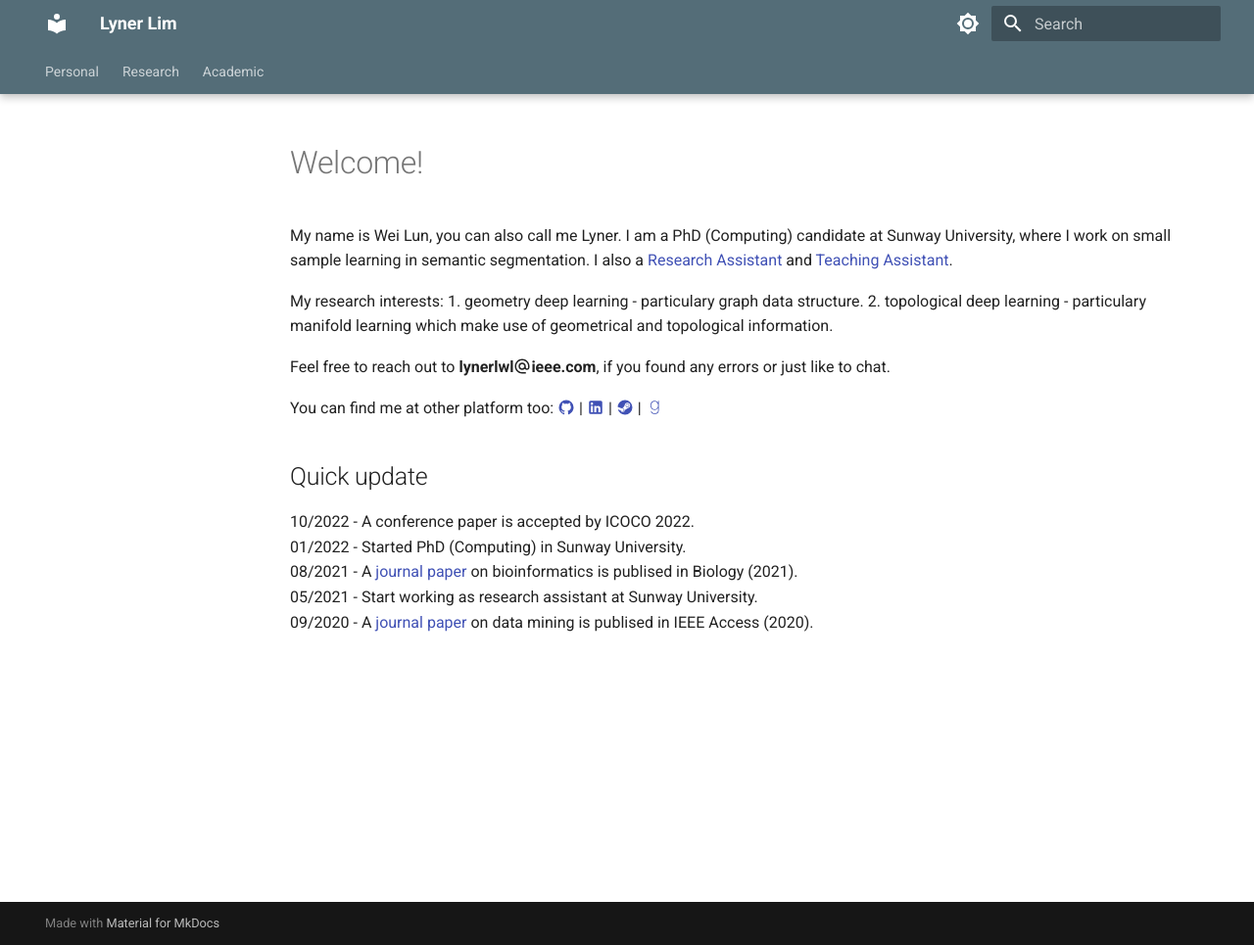
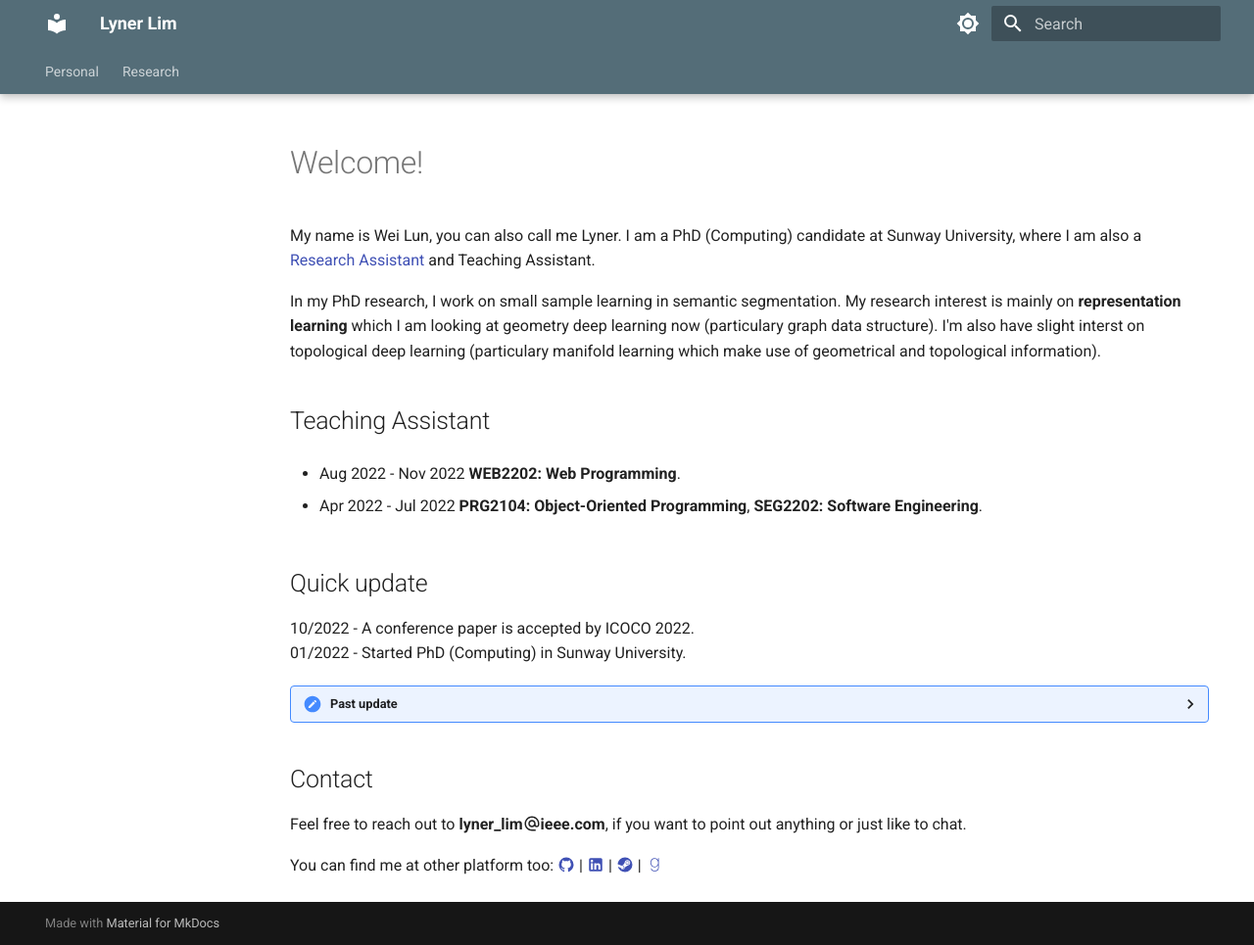
Before and after one commit to lynerlwl/lynerlwl.github.io, an MkDocs documentation site: the page built from src/index.md, in a window 1280 px wide and 965 px high. Shown: the whole window at 98% size. Built offline with MkDocs 1.6.1 and Material for MkDocs 9.7.7, drawn with Linux system fonts in a browser that asks for light colours.

Commit message:
Layout and grammar update

```diff
--- a/mkdocs.yml
+++ b/mkdocs.yml
@@ -43,9 +43,9 @@ nav:
     - Note: research/note.md
     - Project: research/project.md
     - Publication:  research/publication.md
-  - Academic:
+  # - Academic:
     # - Supervision: academic/supervision.md
-    - Tutorial: academic/tutorial.md
+    # - Tutorial: academic/tutorial.md
   # - Machine Learning:
   #   - Overview: machine_learning/overview.md
   #   - Important Works: machine_learning/important.md
--- a/src/index.md
+++ b/src/index.md
@@ -1,23 +1,35 @@
 # Welcome!
 
-My name is Wei Lun, you can also call me Lyner. I am a PhD (Computing) candidate at Sunway University, where I work on small sample learning in semantic segmentation. I also a [Research Assistant](research/project.md) and [Teaching Assistant](academic/tutorial.md).
+My name is Wei Lun, you can also call me Lyner. I am a PhD (Computing) candidate at Sunway University, where I am also a [Research Assistant](research/project.md) and Teaching Assistant.
 
-My research interests:
-1. geometry deep learning - particulary graph data structure.
-2. topological deep learning - particulary manifold learning which make use of geometrical and topological information.
+In my PhD research, I work on small sample learning in semantic segmentation. My research interest is mainly on **representation learning** which I am looking at geometry deep learning now (particulary graph data structure). I'm also have slight interst on topological deep learning (particulary manifold learning which make use of geometrical and topological information).
 
-Feel free to reach out to **lynerlwl:material-at:ieee.com**, if you found any errors or just like to chat.
+## Teaching Assistant
+
+- Aug 2022 - Nov 2022 **WEB2202: Web Programming**.
+
+- Apr 2022 - Jul 2022 **PRG2104: Object-Oriented Programming**, **SEG2202: Software Engineering**.
+
+
+## Quick update
+
+10/2022 - A conference paper is accepted by ICOCO 2022. <br>
+01/2022 - Started PhD (Computing) in Sunway University. <br>
+
+<details>
+<summary>Past update</summary>
+
+08/2021 - A <a href="https://www.mdpi.com/2079-7737/10/9/853" target="_blank">journal paper</a> on bioinformatics is publised in Biology (2021). <br>
+05/2021 - Start working as research assistant at Sunway University. <br>
+09/2020 - A <a href="https://ieeexplore.ieee.org/document/9210093" target="_blank">journal paper</a> on data mining is publised in IEEE Access (2020).
+</details>
+
+## Contact
+
+Feel free to reach out to **lyner_lim:material-at:ieee.com**, if you want to point out anything or just like to chat.
 
 You can find me at other platform too:
 [:material-github:](https://github.com/lynerlwl) |
 [:material-linkedin:](https://linkedin.com/in/lynerlwl) |
 [:material-steam:](https://steamcommunity.com/id/lynerlwl) |
 [:material-goodreads:](https://www.goodreads.com/lynerlwl)
-
-## Quick update
-
-10/2022 - A conference paper is accepted by ICOCO 2022. <br>
-01/2022 - Started PhD (Computing) in Sunway University. <br>
-08/2021 - A <a href="https://www.mdpi.com/2079-7737/10/9/853" target="_blank">journal paper</a> on bioinformatics is publised in Biology (2021). <br>
-05/2021 - Start working as research assistant at Sunway University. <br>
-09/2020 - A <a href="https://ieeexplore.ieee.org/document/9210093" target="_blank">journal paper</a> on data mining is publised in IEEE Access (2020).
```
Also changed, not shown: src/academic/tutorial.md (+3 -5 lines), src/machine_learning/term.md (+1 -1 lines), src/personal/thought.md (+9 -5 lines).
